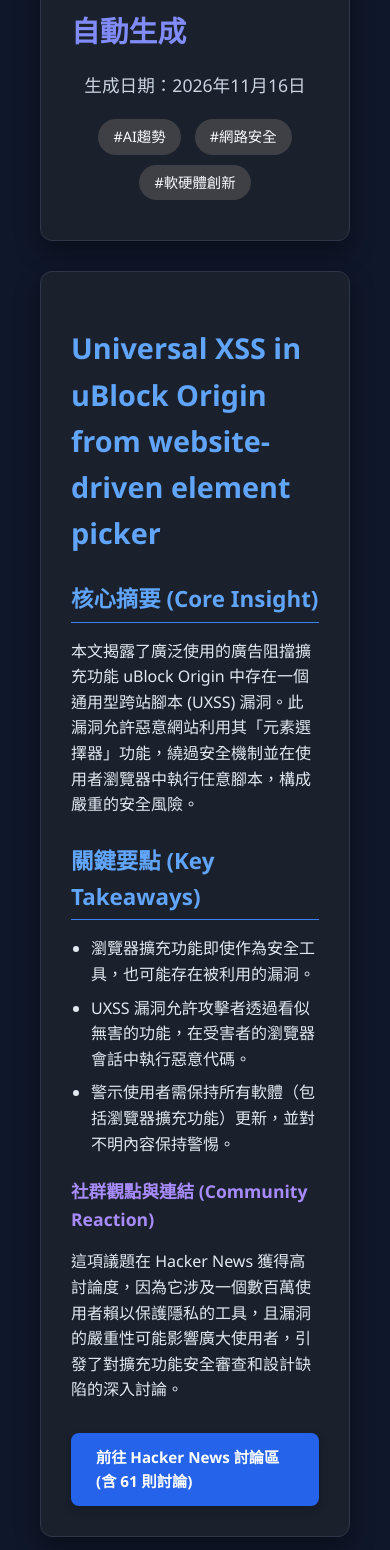
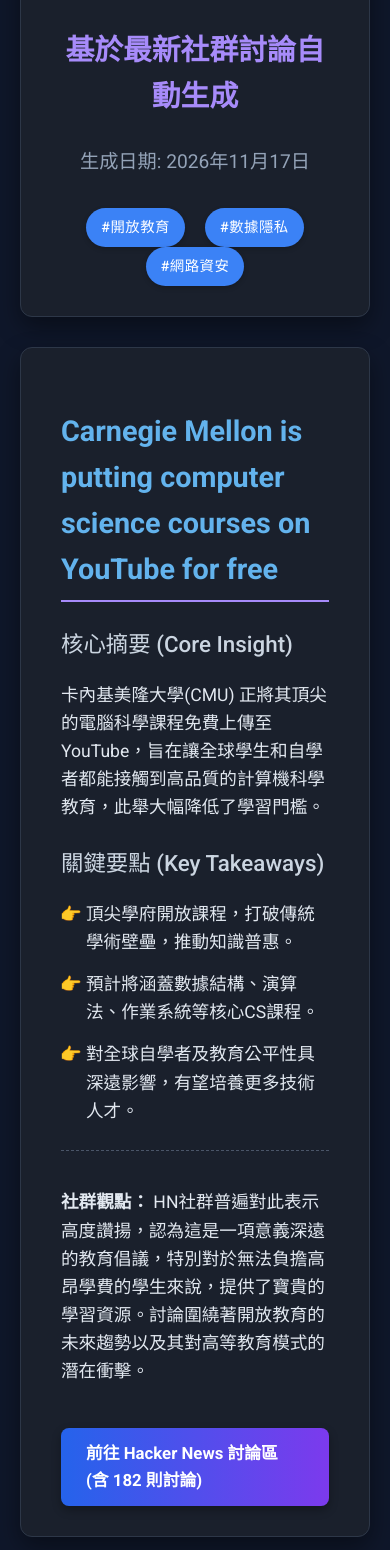
Before and after one commit to Rios999/Test, a plain HTML site: page index.html in a window 390 px wide. Shown: the part 450-2000 px from the top of the page. Drawn offline with Linux system fonts and the light colour scheme.

Commit message:
Auto-generated daily slides [skip ci]

```diff
--- a/index.html
+++ b/index.html
@@ -5,235 +5,268 @@
     <meta name="viewport" content="width=device-width, initial-scale=1.0">
     <title>Hacker News 每日科技熱點摘要</title>
     <style>
+        @import url('https://fonts.googleapis.com/css2?family=Noto+Sans+TC:wght@300;400;500;700&family=Roboto:wght@300;400;500;700&display=swap');
+
         body {
-            font-family: 'Segoe UI', Tahoma, Geneva, Verdana, sans-serif;
-            background-color: #0f172a; /* Deep dark blue-gray */
-            color: #e2e8f0; /* Light gray text */
+            font-family: 'Roboto', 'Noto Sans TC', sans-serif;
+            background-color: #0f172a; /* Dark blue-grey */
+            color: #e2e8f0; /* Light grey text */
             margin: 0;
             padding: 20px;
+            display: flex;
+            flex-direction: column;
+            align-items: center;
+            min-height: 100vh;
             line-height: 1.6;
-            -webkit-font-smoothing: antialiased;
-            -moz-osx-font-smoothing: grayscale;
         }
-        .presentation-container {
+
+        .slide-container {
+            width: 100%;
             max-width: 900px;
-            margin: auto;
-            padding: 20px;
+            margin-bottom: 30px;
+            background-color: #1a202c; /* Slightly lighter dark */
+            border-radius: 12px;
+            box-shadow: 0 10px 25px rgba(0, 0, 0, 0.4);
+            padding: 30px 40px;
+            transition: transform 0.3s ease, box-shadow 0.3s ease;
+            box-sizing: border-box;
+            border: 1px solid #2d3748; /* Subtle border */
         }
-        .slide-card {
-            background-color: #1a202c; /* Slightly lighter dark blue-gray for cards */
-            border-radius: 12px;
-            padding: 30px;
-            margin-bottom: 30px;
-            box-shadow: 0 10px 25px rgba(0, 0, 0, 0.4);
-            border: 1px solid #2d3748; /* Subtle border */
-            transition: transform 0.2s ease-in-out, box-shadow 0.2s ease-in-out;
+
+        .slide-container:hover {
+            transform: translateY(-5px);
+            box-shadow: 0 15px 35px rgba(0, 0, 0, 0.5);
         }
-        .slide-card:hover {
-            transform: translateY(-5px);
-            box-shadow: 0 15px 35px rgba(0, 0, 0, 0.6);
+
+        h1 {
+            color: #93c5fd; /* Light blue */
+            font-size: 2.8em;
+            margin-bottom: 10px;
+            text-align: center;
+            font-weight: 700;
         }
-        h1 {
-            color: #a78bfa; /* Soft purple for main titles */
-            font-size: 2.8em;
-            text-align: center;
+
+        h2 {
+            color: #a78bfa; /* Light purple */
+            font-size: 1.8em;
+            margin-top: 30px;
             margin-bottom: 15px;
-            text-shadow: 0 2px 5px rgba(0, 0, 0, 0.3);
+            border-bottom: 2px solid #a78bfa;
+            padding-bottom: 8px;
+            font-weight: 600;
         }
-        h2 {
-            color: #818cf8; /* Lighter purple/blue for slide titles */
-            font-size: 1.8em;
-            margin-bottom: 15px;
-        }
+
         h3 {
-            color: #60a5fa; /* Blue accent for subheadings */
+            color: #cbd5e1; /* Off-white */
             font-size: 1.4em;
             margin-top: 25px;
             margin-bottom: 10px;
-            border-bottom: 1px solid #3b82f6;
-            padding-bottom: 5px;
+            font-weight: 500;
         }
-        h4 {
-            color: #a78bfa;
+
+        p, ul {
+            color: #e2e8f0;
             font-size: 1.1em;
-            margin-top: 20px;
-            margin-bottom: 8px;
+            margin-bottom: 1em;
         }
-        p {
-            margin-bottom: 10px;
+
+        ul {
+            list-style-type: '👉 '; /* Custom bullet point */
+            padding-left: 25px;
         }
+
+        li {
+            margin-bottom: 0.8em;
+        }
+
         a {
-            color: #60a5fa; /* Blue link color */
+            color: #63b3ed; /* Brighter blue for links */
             text-decoration: none;
-            transition: color 0.2s ease-in-out;
+            transition: color 0.2s ease;
         }
+
         a:hover {
-            color: #818cf8; /* Lighter blue on hover */
+            color: #90cdf4;
             text-decoration: underline;
         }
-        ul {
-            list-style-type: disc;
-            margin-left: 20px;
-            padding: 0;
+
+        .cover-slide h1 {
+            font-size: 3.5em;
+            margin-bottom: 15px;
         }
-        li {
-            margin-bottom: 8px;
+
+        .cover-slide h2 {
+            font-size: 1.8em;
+            color: #a78bfa;
+            text-align: center;
+            margin-bottom: 20px;
+            border-bottom: none;
         }
-        .tag-container {
+
+        .cover-slide p {
+            font-size: 1.2em;
             text-align: center;
-            margin-top: 20px;
+            color: #94a3b8;
         }
+
+        .tags {
+            text-align: center;
+            margin-top: 30px;
+        }
+
         .tag {
             display: inline-block;
-            background-color: #3f3f46; /* Dark gray for tags */
-            color: #f8fafc; /* White text for tags */
-            padding: 6px 15px;
+            background-color: #3b82f6; /* Blue tag */
+            color: white;
+            padding: 8px 15px;
             border-radius: 20px;
+            margin: 0 8px;
             font-size: 0.9em;
-            margin: 0 5px 10px 5px;
-            cursor: default;
-            transition: background-color 0.2s ease-in-out;
+            font-weight: 500;
+            letter-spacing: 0.5px;
+            box-shadow: 0 2px 5px rgba(0, 0, 0, 0.2);
         }
-        .tag:hover {
-            background-color: #52525b;
-        }
-        .hn-discussion-button {
+
+        .button-hn {
             display: inline-block;
-            background-color: #2563eb; /* Strong blue */
+            background-image: linear-gradient(to right, #2563eb 0%, #7c3aed 100%); /* Blue to purple gradient */
             color: white;
             padding: 12px 25px;
             border-radius: 8px;
             text-decoration: none;
-            font-weight: bold;
-            margin-top: 20px;
-            transition: background-color 0.2s ease-in-out, transform 0.1s ease-in-out;
-            box-shadow: 0 4px 10px rgba(0, 0, 0, 0.2);
-            font-size: 0.95em;
+            font-size: 1.05em;
+            font-weight: 600;
+            margin-top: 25px;
+            transition: all 0.3s ease;
+            border: none;
+            cursor: pointer;
+            box-shadow: 0 4px 10px rgba(0, 0, 0, 0.3);
         }
-        .hn-discussion-button:hover {
-            background-color: #3b82f6; /* Lighter blue on hover */
+
+        .button-hn:hover {
+            background-image: linear-gradient(to right, #1d4ed8 0%, #6d28d9 100%);
             transform: translateY(-2px);
-            box-shadow: 0 6px 15px rgba(0, 0, 0, 0.3);
+            box-shadow: 0 6px 15px rgba(0, 0, 0, 0.4);
         }
-        .hn-discussion-button:active {
-            transform: translateY(0);
-            box-shadow: 0 2px 5px rgba(0, 0, 0, 0.2);
+
+        .community-reaction {
+            margin-top: 25px;
+            padding-top: 20px;
+            border-top: 1px dashed #4a5568;
         }
-        .footer-text {
+
+        .final-slide p {
+            font-size: 1.3em;
             text-align: center;
-            font-size: 0.85em;
-            color: #94a3b8;
-            margin-top: 40px;
-            padding-bottom: 20px;
+            line-height: 1.8;
+            color: #d1d5db;
         }
     </style>
 </head>
 <body>
-    <div class="presentation-container">
 
     <!-- Slide 1: Cover Page -->
-        <div class="slide-card">
+    <div class="slide-container cover-slide">
         <h1>Hacker News 每日科技熱點摘要</h1>
         <h2>基於最新社群討論自動生成</h2>
-            <p style="text-align: center; font-size: 1.1em; color: #cbd5e1;">生成日期：2026年11月16日</p>
-            <div class="tag-container">
-                <span class="tag">#AI趨勢</span>
-                <span class="tag">#網路安全</span>
-                <span class="tag">#軟硬體創新</span>
+        <p>生成日期: 2026年11月17日</p>
+        <div class="tags">
+            <span class="tag">#開放教育</span>
+            <span class="tag">#數據隱私</span>
+            <span class="tag">#網路資安</span>
         </div>
     </div>
 
-        <!-- Article Card 1: Universal XSS in uBlock Origin -->
-        <div class="slide-card">
-            <h2><a href="https://iter.ca/post/ubo-uxss/" target="_blank">Universal XSS in uBlock Origin from website-driven element picker</a></h2>
+    <!-- Slide 2: Carnegie Mellon Courses -->
+    <div class="slide-container">
+        <h2><a href="https://www.cs.cmu.edu/learn/" target="_blank">Carnegie Mellon is putting computer science courses on YouTube for free</a></h2>
         <h3>核心摘要 (Core Insight)</h3>
-            <p>本文揭露了廣泛使用的廣告阻擋擴充功能 uBlock Origin 中存在一個通用型跨站腳本 (UXSS) 漏洞。此漏洞允許惡意網站利用其「元素選擇器」功能，繞過安全機制並在使用者瀏覽器中執行任意腳本，構成嚴重的安全風險。</p>
+        <p>卡內基美隆大學(CMU) 正將其頂尖的電腦科學課程免費上傳至 YouTube，旨在讓全球學生和自學者都能接觸到高品質的計算機科學教育，此舉大幅降低了學習門檻。</p>
         <h3>關鍵要點 (Key Takeaways)</h3>
         <ul>
-                <li>瀏覽器擴充功能即使作為安全工具，也可能存在被利用的漏洞。</li>
-                <li>UXSS 漏洞允許攻擊者透過看似無害的功能，在受害者的瀏覽器會話中執行惡意代碼。</li>
-                <li>警示使用者需保持所有軟體（包括瀏覽器擴充功能）更新，並對不明內容保持警惕。</li>
+            <li>頂尖學府開放課程，打破傳統學術壁壘，推動知識普惠。</li>
+            <li>預計將涵蓋數據結構、演算法、作業系統等核心CS課程。</li>
+            <li>對全球自學者及教育公平性具深遠影響，有望培養更多技術人才。</li>
         </ul>
-            <h4>社群觀點與連結 (Community Reaction)</h4>
-            <p>這項議題在 Hacker News 獲得高討論度，因為它涉及一個數百萬使用者賴以保護隱私的工具，且漏洞的嚴重性可能影響廣大使用者，引發了對擴充功能安全審查和設計缺陷的深入討論。</p>
-            <a href="https://news.ycombinator.com/item?id=50513160" target="_blank" class="hn-discussion-button">前往 Hacker News 討論區 (含 61 則討論)</a>
+        <div class="community-reaction">
+            <p><strong>社群觀點：</strong> HN社群普遍對此表示高度讚揚，認為這是一項意義深遠的教育倡議，特別對於無法負擔高昂學費的學生來說，提供了寶貴的學習資源。討論圍繞著開放教育的未來趨勢以及其對高等教育模式的潛在衝擊。</p>
+            <a href="https://news.ycombinator.com/item?id=50522980" target="_blank" class="button-hn">前往 Hacker News 討論區 (含 182 則討論)</a>
+        </div>
     </div>
 
-        <!-- Article Card 2: How to Make Almost Anything -->
-        <div class="slide-card">
-            <h2><a href="https://pub.cba.mit.edu/863.26/site/" target="_blank">How to Make Almost Anything</a></h2>
+    <!-- Slide 3: Windows 11 Telemetry -->
+    <div class="slide-container">
+        <h2><a href="https://xusheng.dev/posts/windows-coding-agent-telemetry/" target="_blank">Windows 11 Is Collecting Data on Which Coding Agents and Developer Tools You Use</a></h2>
         <h3>核心摘要 (Core Insight)</h3>
-            <p>這篇文章介紹了 MIT 計算機科學與人工智慧實驗室 (CBA) 的一門課程，旨在傳授學生如何運用各種數位製造工具和技術，如 3D 列印、雷射切割、CNC 加工等，將數位設計轉化為實體物品，從而實現從概念到產品的完整製作流程。</p>
+        <p>Windows 11 被發現正在收集用戶使用哪些編程代理和開發工具的數據，此舉引發了開發者社群對個人隱私和作業系統數據收集透明度的強烈擔憂。</p>
         <h3>關鍵要點 (Key Takeaways)</h3>
         <ul>
-                <li>強調數位製造技術在快速原型和客製化生產中的應用。</li>
-                <li>結合多學科知識與工具，培養學生的實作與創新能力。</li>
-                <li>普及化製作技術，使個人也能實現複雜設計的願景。</li>
+            <li>微軟對開發工具使用情況的詳細追蹤，包括VS Code、Git、Docker等。</li>
+            <li>官方聲稱是為了改善用戶體驗，但引發用戶對隱私洩露和數據商業化的疑慮。</li>
+            <li>社群呼籲作業系統供應商應更透明地揭露數據收集政策及提供明確的退出機制。</li>
         </ul>
-            <h4>社群觀點與連結 (Community Reaction)</h4>
-            <p>儘管討論數較少，但該話題代表了對 Maker 運動、實踐教育以及數位製造技術普惠性的持續興趣，吸引了對動手實作和跨學科學習有熱情的讀者。</p>
-            <a href="https://news.ycombinator.com/item?id=50514470" target="_blank" class="hn-discussion-button">前往 Hacker News 討論區 (含 1 則討論)</a>
+        <div class="community-reaction">
+            <p><strong>社群觀點：</strong> 這是HN上引起最大爭議的話題之一。開發者對其工作環境的監控感到不安，許多人討論如何禁用此類遙測數據，並質疑微軟的意圖。討論區充滿了對數據隱私權益和企業責任的激烈辯論。</p>
+            <a href="https://news.ycombinator.com/item?id=50524736" target="_blank" class="button-hn">前往 Hacker News 討論區 (含 368 則討論)</a>
+        </div>
     </div>
 
-        <!-- Article Card 3: Qwen4-Max -->
-        <div class="slide-card">
-            <h2><a href="https://qwen.ai/blog?id=qwen4-max" target="_blank">Qwen4-Max</a></h2>
+    <!-- Slide 4: BugMeNot Closure -->
+    <div class="slide-container">
+        <h2><a href="https://www.bugmenot.com/" target="_blank">BugMeNot has closed</a></h2>
         <h3>核心摘要 (Core Insight)</h3>
-            <p>本文發布了阿里巴巴開源大模型系列 Qwen 的最新旗艦模型 Qwen4-Max。該模型在多模態理解、推理能力及長上下文處理上取得了顯著進步，進一步鞏固了其在大語言模型領域的競爭力，並為開發者提供強大的開源工具。</p>
+        <p>一個長期服務於網路使用者，提供免費憑證以繞過網站付費牆的知名服務 BugMeNot 宣布關閉。這標誌著網路內容付費模式演變的一個時代終結。</p>
         <h3>關鍵要點 (Key Takeaways)</h3>
         <ul>
-                <li>新一代大語言模型在性能上持續突破，挑戰現有標竿。</li>
-                <li>強調多模態能力（處理文本、圖像等多種數據）和長上下文處理的重要性。</li>
-                <li>開源模型生態日益繁榮，加速 AI 技術的普及與創新。</li>
+            <li>一個陪伴網路用戶多年的「反付費牆」工具正式停止營運。</li>
+            <li>反映了內容創作者與讀者之間，在知識付費與資訊自由獲取上的長期拉鋸。</li>
+            <li>引發對舊有網路工具存續性及網路服務商業模式可持續性的討論。</li>
         </ul>
-            <h4>社群觀點與連結 (Community Reaction)</h4>
-            <p>這篇文章獲得極高熱度，因為 Qwen4-Max 作為頂級開源 LLM，直接與 OpenAI、Google 等巨頭競爭，其技術進展對 AI 研究與商業應用具有深遠影響，引發了大量關於模型能力、應用前景及開源生態的討論。</p>
-            <a href="https://news.ycombinator.com/item?id=50513215" target="_blank" class="hn-discussion-button">前往 Hacker News 討論區 (含 112 則討論)</a>
+        <div class="community-reaction">
+            <p><strong>社群觀點：</strong> 社群成員對BugMeNot的關閉表達了懷舊與惋惜。討論圍繞著它在網路歷史上的角色、當今付費牆的普及性以及用戶如何繼續應對資訊獲取限制等議題。</p>
+            <a href="https://news.ycombinator.com/item?id=50523601" target="_blank" class="button-hn">前往 Hacker News 討論區 (含 223 則討論)</a>
+        </div>
     </div>
 
-        <!-- Article Card 4: Old Bitly links are being hijacked -->
-        <div class="slide-card">
-            <h2><a href="https://ransomnews.com/burger-king-tweet-bitly-link-hijack-2026/" target="_blank">Old Bitly links are being hijacked</a></h2>
+    <!-- Slide 5: Optimizely Compromise -->
+    <div class="slide-container">
+        <h2><a href="https://blog.report-uri.com/worlds-largest-brands-infected-with-malware-via-optimizely/" target="_blank">Optimizely compromised, served malware on Zoom, GitLab</a></h2>
         <h3>核心摘要 (Core Insight)</h3>
-            <p>報告指出，包括 Bitly 在內的短連結服務，其早期生成的連結可能面臨被劫持的風險。攻擊者可以利用短連結所指向的原始域名過期或未續期之情況，將這些舊連結重定向至惡意網站，威脅到網路歷史內容的安全性和可信度。</p>
+        <p>知名的A/B測試平台Optimizely遭遇供應鏈攻擊，導致惡意軟體透過其服務被注入到包括Zoom和GitLab在內的數個大型知名網站，構成嚴重的客戶端安全威脅。</p>
         <h3>關鍵要點 (Key Takeaways)</h3>
         <ul>
-                <li>短連結雖然方便，但也帶來長期的安全與維護挑戰。</li>
-                <li>網路遺留內容（如舊社群媒體貼文）的潛在安全漏洞不容忽視。</li>
-                <li>品牌和內容創作者需定期審查其數位足跡，警惕域名過期帶來的安全風險。</li>
+            <li>第三方服務供應商（如Optimizely）成為網路攻擊的熱門突破口。</li>
+            <li>惡意程式透過受感染的腳本，大規模影響了眾多依賴該服務的網站用戶。</li>
+            <li>突顯了軟體供應鏈安全及客戶端腳本風險的嚴峻挑戰，企業需加強審查外部依賴。</li>
         </ul>
-            <h4>社群觀點與連結 (Community Reaction)</h4>
-            <p>這項安全議題廣受關注，因為許多舊的網站、部落格和社交媒體貼文都使用了短連結，這意味著一個廣泛且隱蔽的威脅，促使人們重新思考短連結的生命週期管理和網路內容的持久安全性。</p>
-            <a href="https://news.ycombinator.com/item?id=50511395" target="_blank" class="hn-discussion-button">前往 Hacker News 討論區 (含 127 則討論)</a>
+        <div class="community-reaction">
+            <p><strong>社群觀點：</strong> HN社群對此次攻擊事件感到震驚和擔憂。討論重點聚焦在供應鏈攻擊的日益複雜性、如何有效防禦第三方依賴帶來的風險，以及這對用戶信任的打擊。</p>
+            <a href="https://news.ycombinator.com/item?id=50524767" target="_blank" class="button-hn">前往 Hacker News 討論區 (含 123 則討論)</a>
+        </div>
     </div>
 
-        <!-- Article Card 5: What's Next for Nvidia? -->
-        <div class="slide-card">
-            <h2><a href="https://steveblank.com/2026/11/15/whats-next-for-nvidia/" target="_blank">What's Next for Nvidia?</a></h2>
+    <!-- Slide 6: Apple Full Disk Access -->
+    <div class="slide-container">
+        <h2><a href="https://support.apple.com/en-us/149699" target="_blank">If an App Asks for Full Disk Access or System and App Protection Override</a></h2>
         <h3>核心摘要 (Core Insight)</h3>
-            <p>這篇文章深入探討了 Nvidia 作為全球 AI 晶片領導者的未來發展路徑。它分析了 Nvidia 如何在高競爭的市場中維持其主導地位，並從單純的硬體供應商轉型為提供完整 AI 平台解決方案的策略與挑戰。</p>
+        <p>蘋果發布指引，強調應用程式請求「完全磁碟存取」或「系統和應用程式保護覆寫」權限的重大安全影響，警示用戶務必謹慎授予，以避免潛在的系統漏洞或惡意行為。</p>
         <h3>關鍵要點 (Key Takeaways)</h3>
         <ul>
-                <li>Nvidia 在 AI 硬體領域的創新和市場主導地位依舊強勁。</li>
-                <li>公司戰略從晶片銷售轉向建立 AI 軟硬體生態系統。</li>
-                <li>AI 產業的快速發展為 Nvidia 帶來巨大機遇，同時也伴隨激烈的競爭。</li>
+            <li>蘋果明確指出這類權限賦予應用程式對系統資料的最高控制權。</li>
+            <li>旨在提升用戶安全意識，防止惡意軟體利用這些權限進行攻擊。</li>
+            <li>反映了作業系統在平衡應用程式功能性與用戶數據安全性上的持續努力和挑戰。</li>
         </ul>
-            <h4>社群觀點與連結 (Community Reaction)</h4>
-            <p>Nvidia 作為當前科技和 AI 領域的焦點，其未來的每一步都備受矚目。這篇文章引發了關於公司戰略、市場動態、競爭格局以及 AI 技術未來走向的廣泛且深入的討論。</p>
-            <a href="https://news.ycombinator.com/item?id=50512235" target="_blank" class="hn-discussion-button">前往 Hacker News 討論區 (含 245 則討論)</a>
+        <div class="community-reaction">
+            <p><strong>社群觀點：</strong> 社群討論圍繞著作業系統的權限模型、用戶教育的重要性以及開發者如何在不犧牲安全的情況下提供應用功能。一些人認為蘋果的警示有助於提升用戶安全意識，而另一些人則探討了這些權限的必要性和潛在濫用。</p>
+            <a href="https://news.ycombinator.com/item?id=50526560" target="_blank" class="button-hn">前往 Hacker News 討論區 (含 53 則討論)</a>
+        </div>
     </div>
 
-        <!-- Final Slide: Summary -->
-        <div class="slide-card">
-            <h3>今日技術趨勢歸納 (Today's Tech Pulse)</h3>
-            <p>今天的 Hacker News 熱點顯示，科技界正經歷一場多維度的轉變。網路安全挑戰依然嚴峻，從瀏覽器擴充功能的 UXSS 漏洞到歷史短連結的劫持風險，都提醒我們數位世界中持續存在的潛在威脅。同時，人工智慧領域勢不可擋，新的大型語言模型 Qwen4-Max 的發布，以及 Nvidia 在 AI 硬體與平台上的領先策略，共同描繪了 AI 技術飛速進步與生態系統整合的未來。此外，對數位製造和實踐教育的關注，也體現了對技術民主化和培養新一代創新者的重視。</p>
+    <!-- Final Slide: Today's Tech Pulse -->
+    <div class="slide-container final-slide">
+        <h2>今日技術趨勢歸納 (Today's Tech Pulse)</h2>
+        <p>今日Hacker News熱點映照出科技界的兩大核心關懷：<b>知識的開放與獲取</b>，以及<b>日益嚴峻的數位安全與隱私挑戰</b>。從CMU的開放課程展現了教育普惠的願景，到Windows 11的遙測數據和Optimizely的供應鏈攻擊，都提醒我們在享受技術便利的同時，必須高度警惕數據的流向、個人隱私的保護，以及整個軟體生態系統的安全性。開發者作為技術的創造者和主要使用者，正處於這些趨勢的交匯點，既是開放資源的受益者，也是數位威脅和數據監控的目標。</p>
     </div>
 
-        <div class="footer-text">
-            <p>這份摘要是根據 2026年11月16日 Hacker News 熱門話題自動生成。</p>
-            <p>&copy; 2026. All rights reserved.</p>
-        </div>
-
-    </div>
 </body>
 </html>
```
Lines whose indentation alone changed are shown as unchanged.
